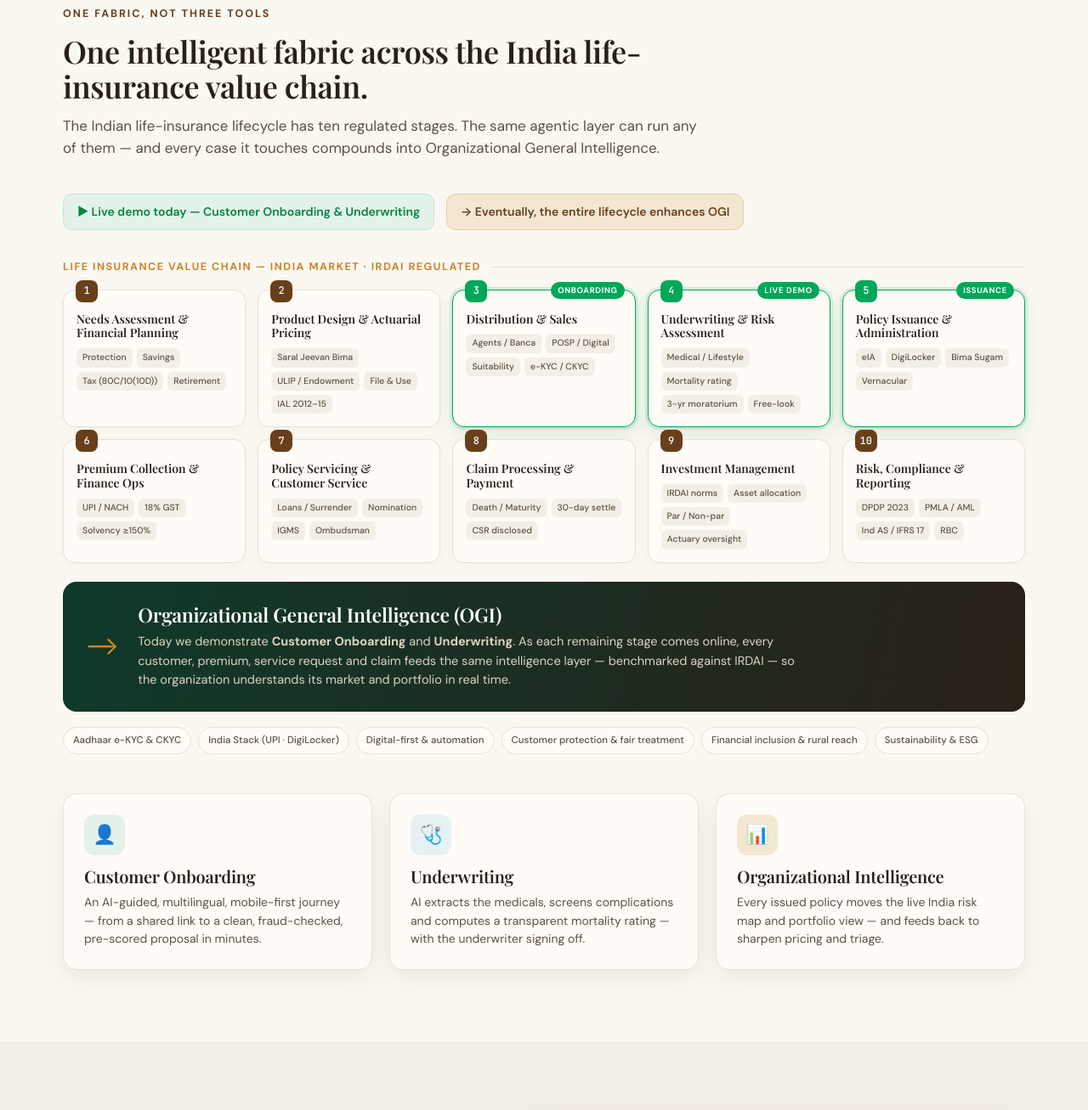
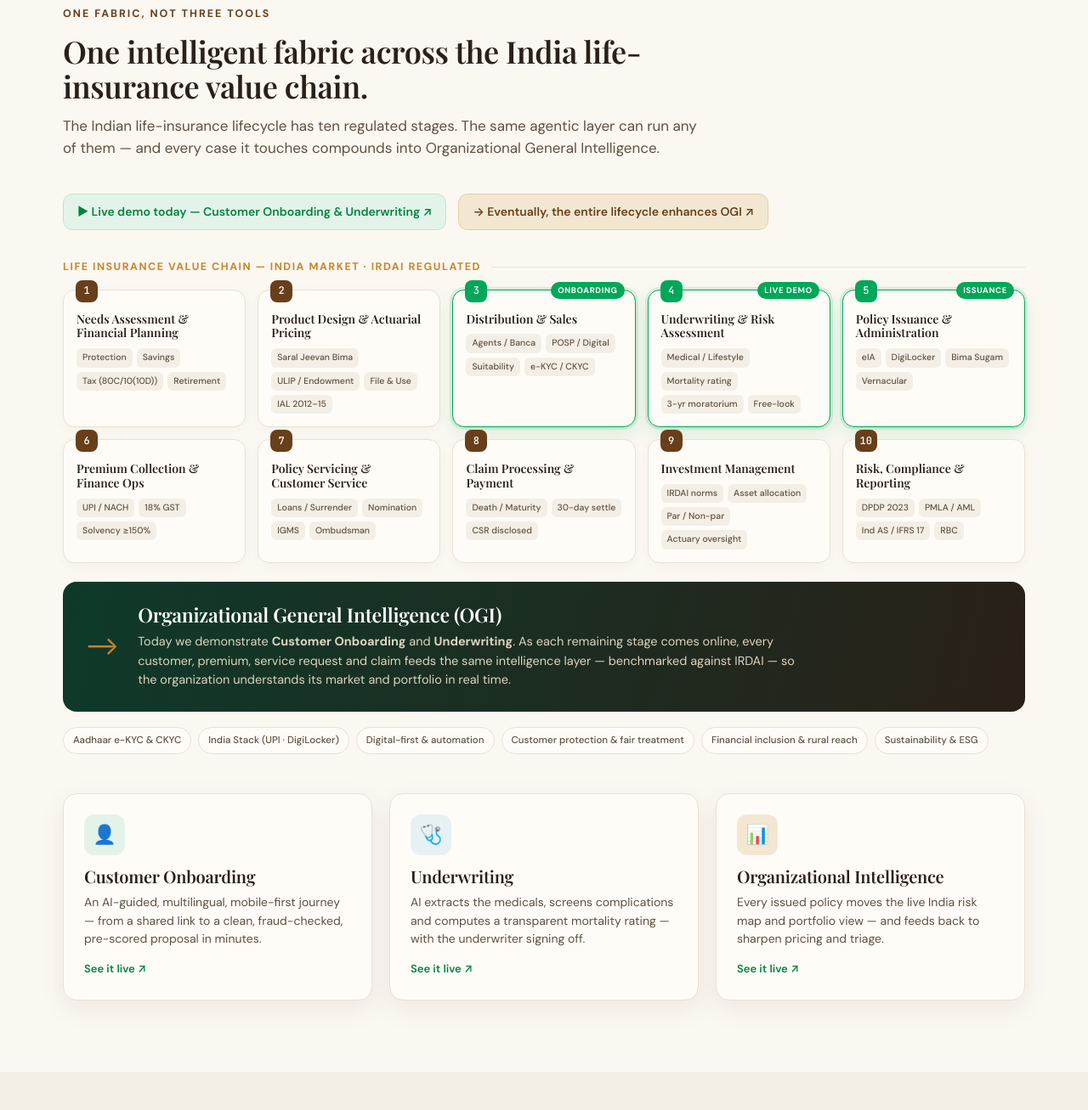
Before and after one commit to sri18386/manulife-landing, a website: page index.html in a window 1280 px wide. Shown: the part 748-2055 px from the top of the page at 85% size. Drawn offline with nearby package versions, Linux system fonts and the light colour scheme.

Commit message:
Chips and capability cards open Shikhar's app directly in a new tab

```diff
--- a/index.html
+++ b/index.html
@@ -105,10 +105,14 @@
   /* THREE PAYOFFS */
   .pay-grid{display:grid;grid-template-columns:repeat(3,1fr);gap:20px}
   @media(max-width:860px){.pay-grid{grid-template-columns:1fr}}
-  .pay{background:var(--paper);border:1px solid var(--line);border-radius:var(--r);padding:24px;box-shadow:var(--shadow)}
+  .pay{background:var(--paper);border:1px solid var(--line);border-radius:var(--r);padding:24px;box-shadow:var(--shadow);transition:.16s}
+  .pay[data-applink]{cursor:pointer}
+  .pay[data-applink]:hover{transform:translateY(-3px);box-shadow:var(--shadow-l);border-color:#d9cdb8}
   .pay .ic{width:48px;height:48px;border-radius:12px;display:grid;place-items:center;font-size:22px;margin-bottom:14px}
   .pay h3{font-size:20px;font-weight:600}
   .pay p{font-size:14px;color:var(--ink-2);margin:9px 0 0}
+  .pay-cta{display:inline-block;margin-top:14px;font-size:13px;font-weight:600;color:var(--green-d)}
+  .pay[data-applink]:hover .pay-cta{text-decoration:underline}
 
   /* JOURNEY / EMBED */
   .journey{display:grid;grid-template-columns:.9fr 1.1fr;gap:42px;align-items:center}
@@ -229,8 +233,8 @@
     </div>
 
     <div class="fabric-callout">
-      <a class="chip-demo" href="#onboarding">▶ Live demo today — Customer Onboarding &amp; Underwriting</a>
-      <a class="chip-future" href="#intelligence">→ Eventually, the entire lifecycle enhances OGI</a>
+      <a class="chip-demo" data-applink="onboarding">▶ Live demo today — Customer Onboarding &amp; Underwriting ↗</a>
+      <a class="chip-future" data-applink="intelligence">→ Eventually, the entire lifecycle enhances OGI ↗</a>
     </div>
 
     <div class="vc-band">Life Insurance Value Chain — India Market · IRDAI regulated</div>
@@ -259,9 +263,9 @@
     </div>
 
     <div class="pay-grid" style="margin-top:46px">
-      <div class="pay"><div class="ic" style="background:var(--green-soft)">👤</div><h3>Customer Onboarding</h3><p>An AI-guided, multilingual, mobile-first journey — from a shared link to a clean, fraud-checked, pre-scored proposal in minutes.</p></div>
-      <div class="pay"><div class="ic" style="background:#e6f1f4">🩺</div><h3>Underwriting</h3><p>AI extracts the medicals, screens complications and computes a transparent mortality rating — with the underwriter signing off.</p></div>
-      <div class="pay"><div class="ic" style="background:var(--gold-soft)">📊</div><h3>Organizational Intelligence</h3><p>Every issued policy moves the live India risk map and portfolio view — and feeds back to sharpen pricing and triage.</p></div>
+      <div class="pay" data-applink="onboarding"><div class="ic" style="background:var(--green-soft)">👤</div><h3>Customer Onboarding</h3><p>An AI-guided, multilingual, mobile-first journey — from a shared link to a clean, fraud-checked, pre-scored proposal in minutes.</p><span class="pay-cta">See it live ↗</span></div>
+      <div class="pay" data-applink="underwriting"><div class="ic" style="background:#e6f1f4">🩺</div><h3>Underwriting</h3><p>AI extracts the medicals, screens complications and computes a transparent mortality rating — with the underwriter signing off.</p><span class="pay-cta">See it live ↗</span></div>
+      <div class="pay" data-applink="intelligence"><div class="ic" style="background:var(--gold-soft)">📊</div><h3>Organizational Intelligence</h3><p>Every issued policy moves the live India risk map and portfolio view — and feeds back to sharpen pricing and triage.</p><span class="pay-cta">See it live ↗</span></div>
     </div>
   </div>
 </section>
@@ -417,6 +421,14 @@
     underwriting: "/underwriting",
     intelligence: "/intelligence"
   };
+  // Direct "open Shikhar's app" links — chips and capability cards
+  document.querySelectorAll('[data-applink]').forEach(el => {
+    const url = APP + (ROUTES[el.getAttribute('data-applink')] || "/");
+    el.style.cursor = 'pointer';
+    if (el.tagName === 'A') { el.href = url; el.target = '_blank'; el.rel = 'noopener'; }
+    else { el.addEventListener('click', () => window.open(url, '_blank', 'noopener')); }
+  });
+
   document.querySelectorAll('.embed').forEach(box => {
     const key = box.getAttribute('data-embed');
     const url = APP + (ROUTES[key] || "/");
```
